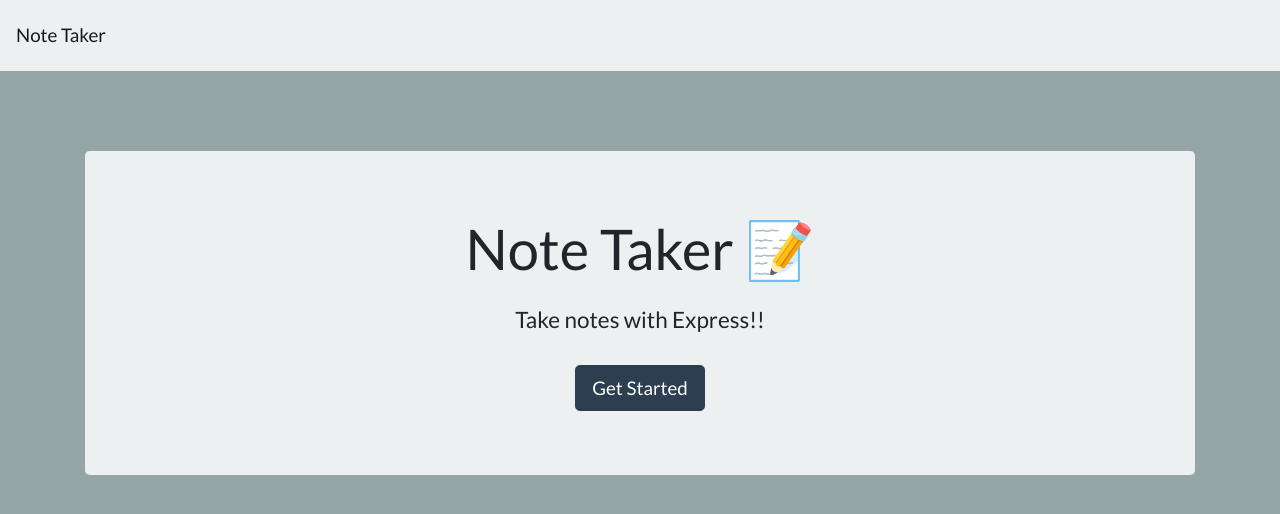
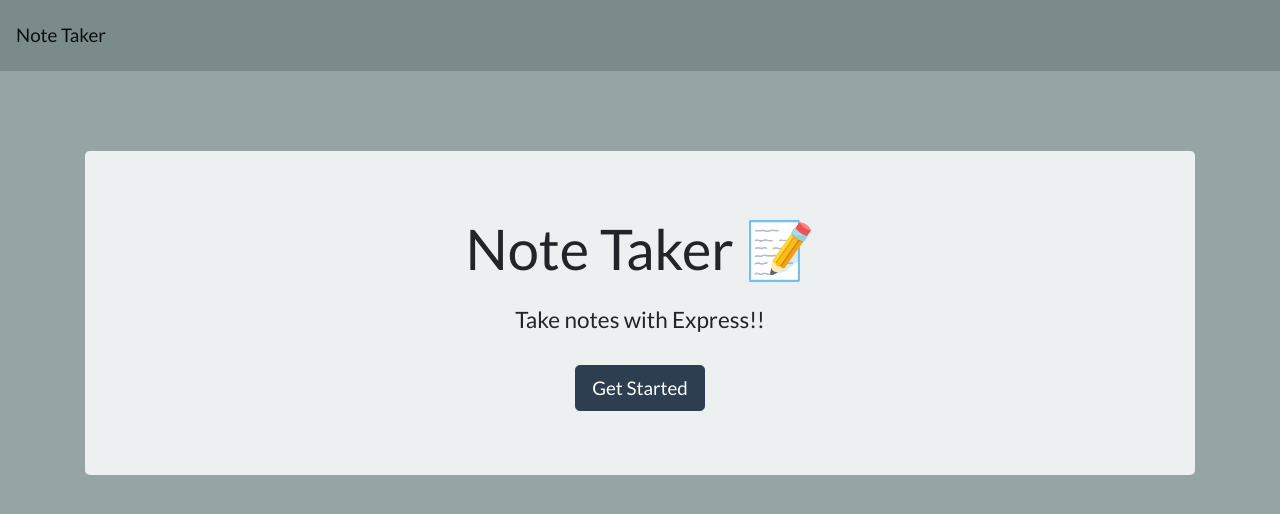
Before and after one commit to NathanMilburn/NBM-Note-Taker, a website: page public/index.html in a window 1280 px wide. Drawn offline with nearby package versions, Linux system fonts and the light colour scheme; no server answers.

Commit message:
changed coloring to show save icon

```diff
--- a/public/index.html
+++ b/public/index.html
@@ -10,7 +10,7 @@
 </head>
 
 <body class="bg-secondary">
-  <nav class="navbar navbar-light bg-light">
+  <nav class="navbar navbar-light bg-dark">
     <a class="navbar-brand" href="/">Note Taker
     </a>
   </nav>
```
Also changed, not shown: public/notes.html (+1 -1 lines).
